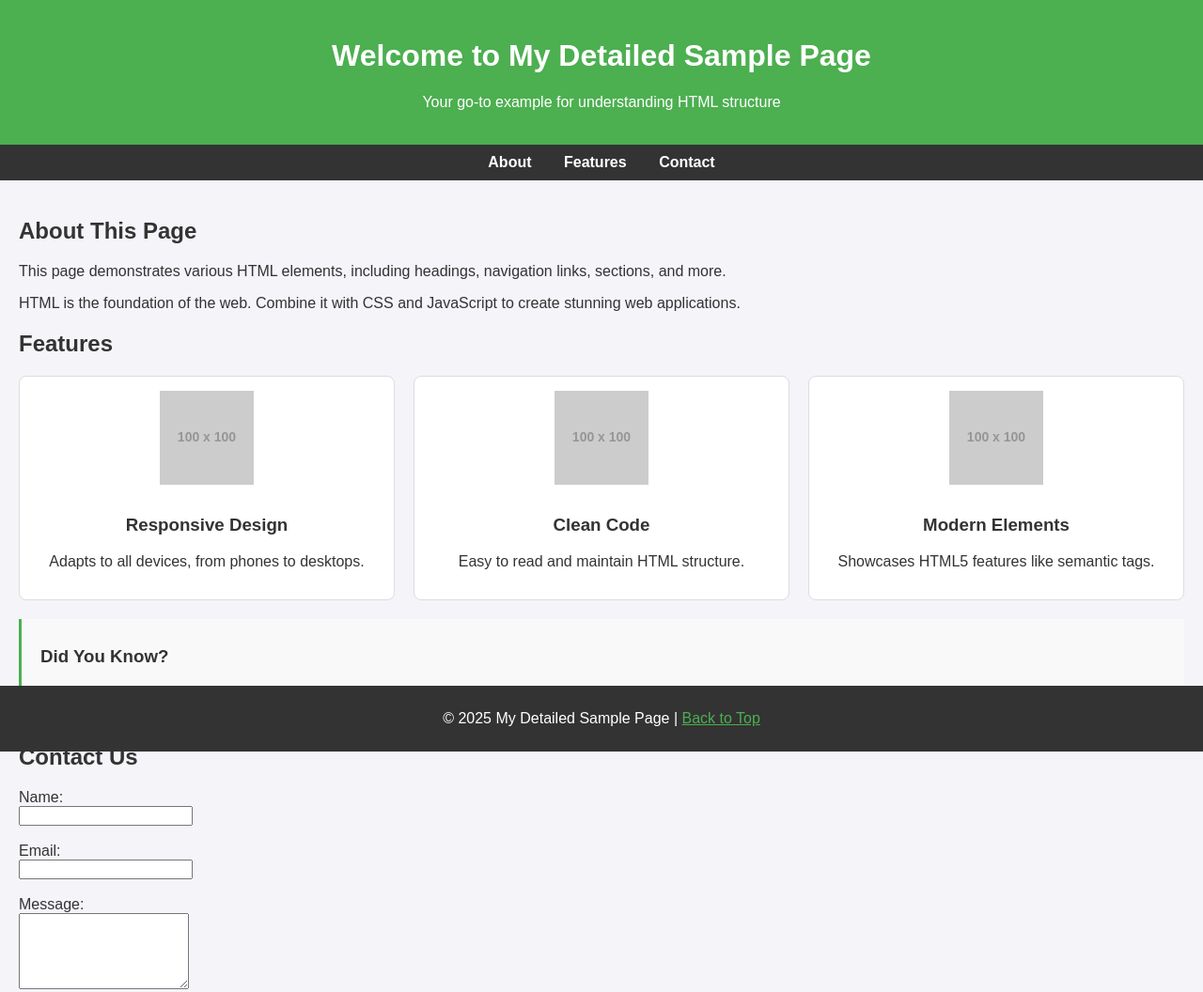
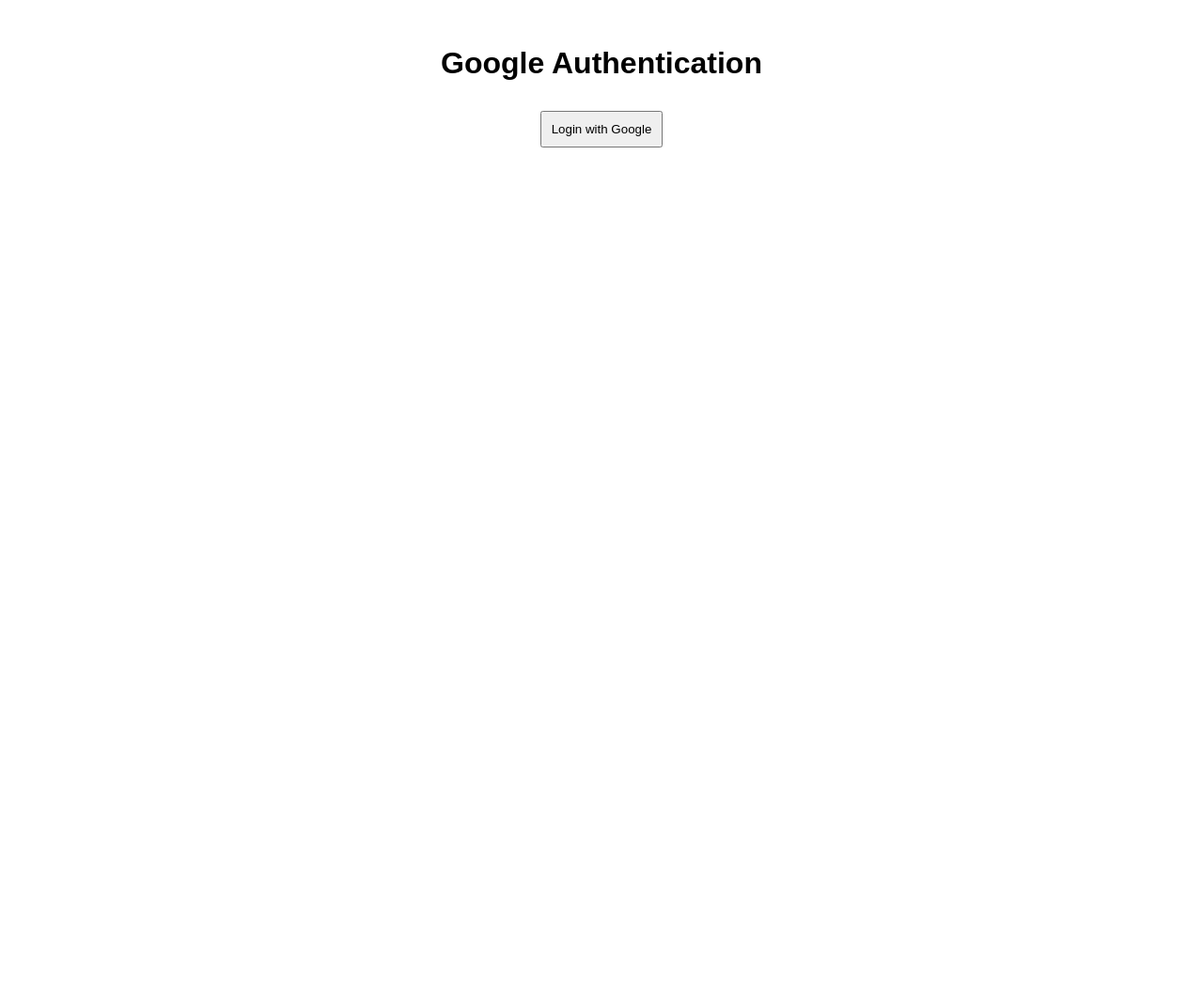
Before and after one commit to pr0xy-0021/website, a plain HTML site: page index.html in a window 1280 px wide. Shown: the top 1056 px of the page at 94% size. After the commit the page ends 800 px from the top, so only its background shows below. Drawn offline with Linux system fonts and the light colour scheme; placeholder pictures from the web are drawn by us.

Commit message:
index.html

```diff
--- a/index.html
+++ b/index.html
@@ -3,135 +3,58 @@
 <head>
   <meta charset="UTF-8">
   <meta name="viewport" content="width=device-width, initial-scale=1.0">
-  <title>Detailed Sample HTML Page</title>
+  <title>Google Sign-In</title>
+  <script src="https://www.gstatic.com/firebasejs/9.17.1/firebase-app.js"></script>
+  <script src="https://www.gstatic.com/firebasejs/9.17.1/firebase-auth.js"></script>
   <style>
-    body {
-      font-family: 'Arial', sans-serif;
-      margin: 0;
-      padding: 0;
-      background-color: #f4f4f9;
-      color: #333;
-    }
-    header {
-      background: #4CAF50;
-      color: white;
-      padding: 20px;
-      text-align: center;
-    }
-    nav {
-      background: #333;
-      padding: 10px;
-      text-align: center;
-    }
-    nav a {
-      color: white;
-      margin: 0 15px;
-      text-decoration: none;
-      font-weight: bold;
-    }
-    nav a:hover {
-      color: #4CAF50;
-    }
-    main {
-      padding: 20px;
-    }
-    section {
-      margin-bottom: 20px;
-    }
-    .features {
-      display: flex;
-      gap: 20px;
-    }
-    .feature {
-      background: white;
-      border: 1px solid #ddd;
-      border-radius: 8px;
-      padding: 15px;
-      text-align: center;
-      flex: 1;
-    }
-    .feature img {
-      max-width: 100px;
-      margin-bottom: 10px;
-    }
-    aside {
-      background: #f9f9f9;
-      border-left: 3px solid #4CAF50;
-      padding: 10px 20px;
-      margin-top: 20px;
-    }
-    footer {
-      background: #333;
-      color: white;
-      text-align: center;
-      padding: 10px 0;
-      position: fixed;
-      bottom: 0;
-      width: 100%;
-    }
+    body { font-family: Arial, sans-serif; text-align: center; padding: 20px; }
+    button { margin: 10px; padding: 10px; }
   </style>
 </head>
 <body>
-  <header>
-    <h1>Welcome to My Detailed Sample Page</h1>
-    <p>Your go-to example for understanding HTML structure</p>
-  </header>
+  <h1>Google Authentication</h1>
+  <button id="login-btn">Login with Google</button>
+  <button id="logout-btn" style="display:none;">Logout</button>
+  <p id="user-info"></p>
 
-  <nav>
-    <a href="#about">About</a>
-    <a href="#features">Features</a>
-    <a href="#contact">Contact</a>
-  </nav>
+  <script>
+    // Firebase configuration (Replace these with your actual Firebase project details)
+    const firebaseConfig = {
+      apiKey: "YOUR_API_KEY",
+      authDomain: "YOUR_PROJECT_ID.firebaseapp.com",
+      projectId: "YOUR_PROJECT_ID",
+      storageBucket: "YOUR_PROJECT_ID.appspot.com",
+      messagingSenderId: "YOUR_MESSAGING_SENDER_ID",
+      appId: "YOUR_APP_ID"
+    };
 
-  <main>
-    <section id="about">
-      <h2>About This Page</h2>
-      <p>This page demonstrates various HTML elements, including headings, navigation links, sections, and more.</p>
-      <p>HTML is the foundation of the web. Combine it with CSS and JavaScript to create stunning web applications.</p>
-    </section>
+    // Initialize Firebase
+    const app = firebase.initializeApp(firebaseConfig);
+    const auth = firebase.auth();
 
-    <section id="features">
-      <h2>Features</h2>
-      <div class="features">
-        <div class="feature">
-          <img src="https://via.placeholder.com/100" alt="Feature 1">
-          <h3>Responsive Design</h3>
-          <p>Adapts to all devices, from phones to desktops.</p>
-        </div>
-        <div class="feature">
-          <img src="https://via.placeholder.com/100" alt="Feature 2">
-          <h3>Clean Code</h3>
-          <p>Easy to read and maintain HTML structure.</p>
-        </div>
-        <div class="feature">
-          <img src="https://via.placeholder.com/100" alt="Feature 3">
-          <h3>Modern Elements</h3>
-          <p>Showcases HTML5 features like semantic tags.</p>
-        </div>
-      </div>
-    </section>
+    // Login with Google
+    document.getElementById("login-btn").addEventListener("click", () => {
+      const provider = new firebase.auth.GoogleAuthProvider();
+      auth.signInWithPopup(provider)
+        .then((result) => {
+          const user = result.user;
+          document.getElementById("user-info").innerText = `Welcome, ${user.displayName}`;
+          document.getElementById("login-btn").style.display = "none";
+          document.getElementById("logout-btn").style.display = "inline-block";
+        })
+        .catch((error) => {
+          alert(error.message);
+        });
+    });
 
-    <aside>
-      <h3>Did You Know?</h3>
-      <p>HTML stands for HyperText Markup Language and was first introduced in 1991 by Tim Berners-Lee.</p>
-    </aside>
-
-    <section id="contact">
-      <h2>Contact Us</h2>
-      <form action="#" method="POST">
-        <label for="name">Name:</label><br>
-        <input type="text" id="name" name="name" required><br><br>
-        <label for="email">Email:</label><br>
-        <input type="email" id="email" name="email" required><br><br>
-        <label for="message">Message:</label><br>
-        <textarea id="message" name="message" rows="5" required></textarea><br><br>
-        <button type="submit">Submit</button>
-      </form>
-    </section>
-  </main>
-
-  <footer>
-    <p>&copy; 2025 My Detailed Sample Page | <a href="#top" style="color: #4CAF50;">Back to Top</a></p>
-  </footer>
+    // Logout
+    document.getElementById("logout-btn").addEventListener("click", () => {
+      auth.signOut().then(() => {
+        document.getElementById("user-info").innerText = "You have logged out.";
+        document.getElementById("login-btn").style.display = "inline-block";
+        document.getElementById("logout-btn").style.display = "none";
+      });
+    });
+  </script>
 </body>
 </html>
```
